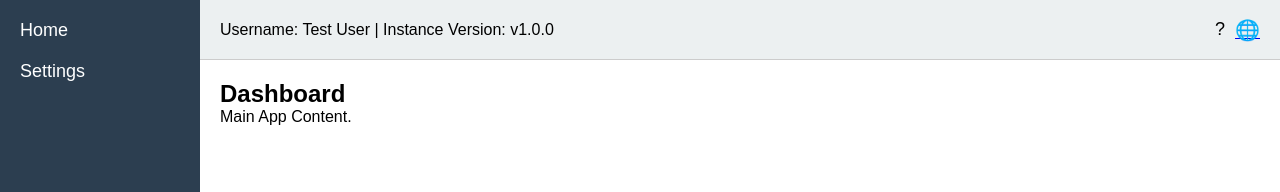
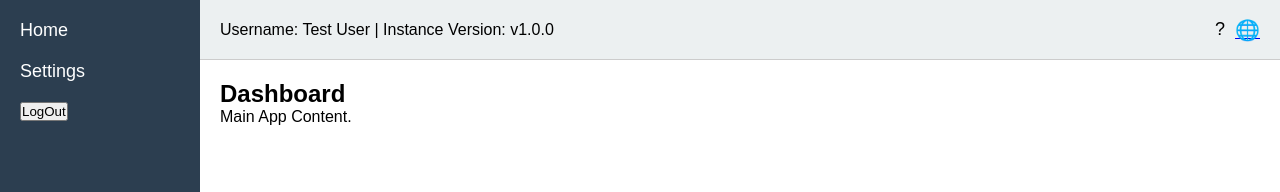
Before and after one commit to Ahmed-Elawad/bevops, a website: page clients/dashboard.html in a window 1280 px wide. Shown: the top 192 px of the page. Drawn offline with Linux system fonts and the light colour scheme.

Commit message:
add logout button

```diff
--- a/clients/dashboard.html
+++ b/clients/dashboard.html
@@ -96,6 +96,9 @@
         <ul>
           <li><a href="#home">Home</a></li>
           <li><a href="#settings">Settings</a></li>
+          <form action="/logout" method="GET">
+            <button type="submit">LogOut</button>
+          </form>
         </ul>
       </nav>
     </aside>
```
